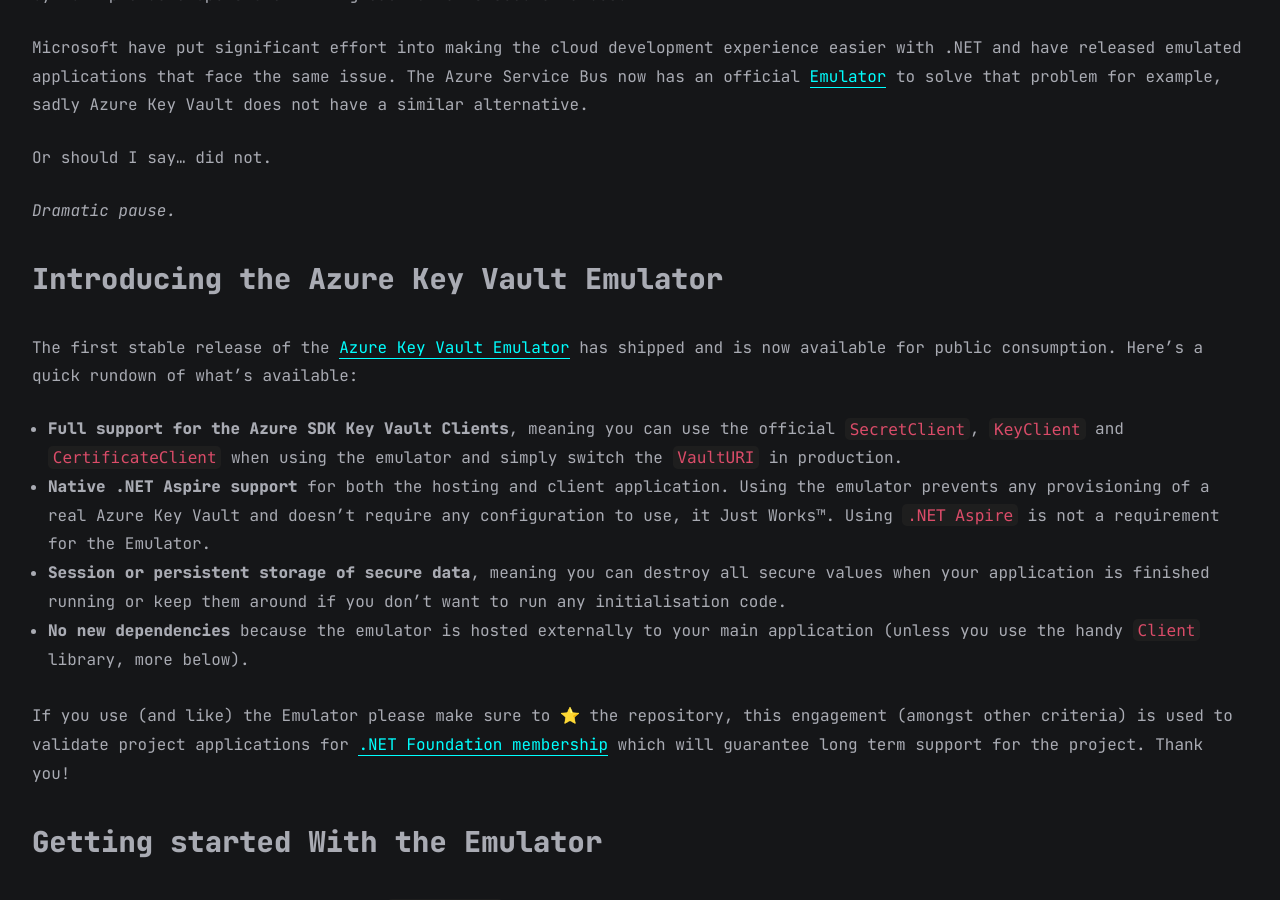
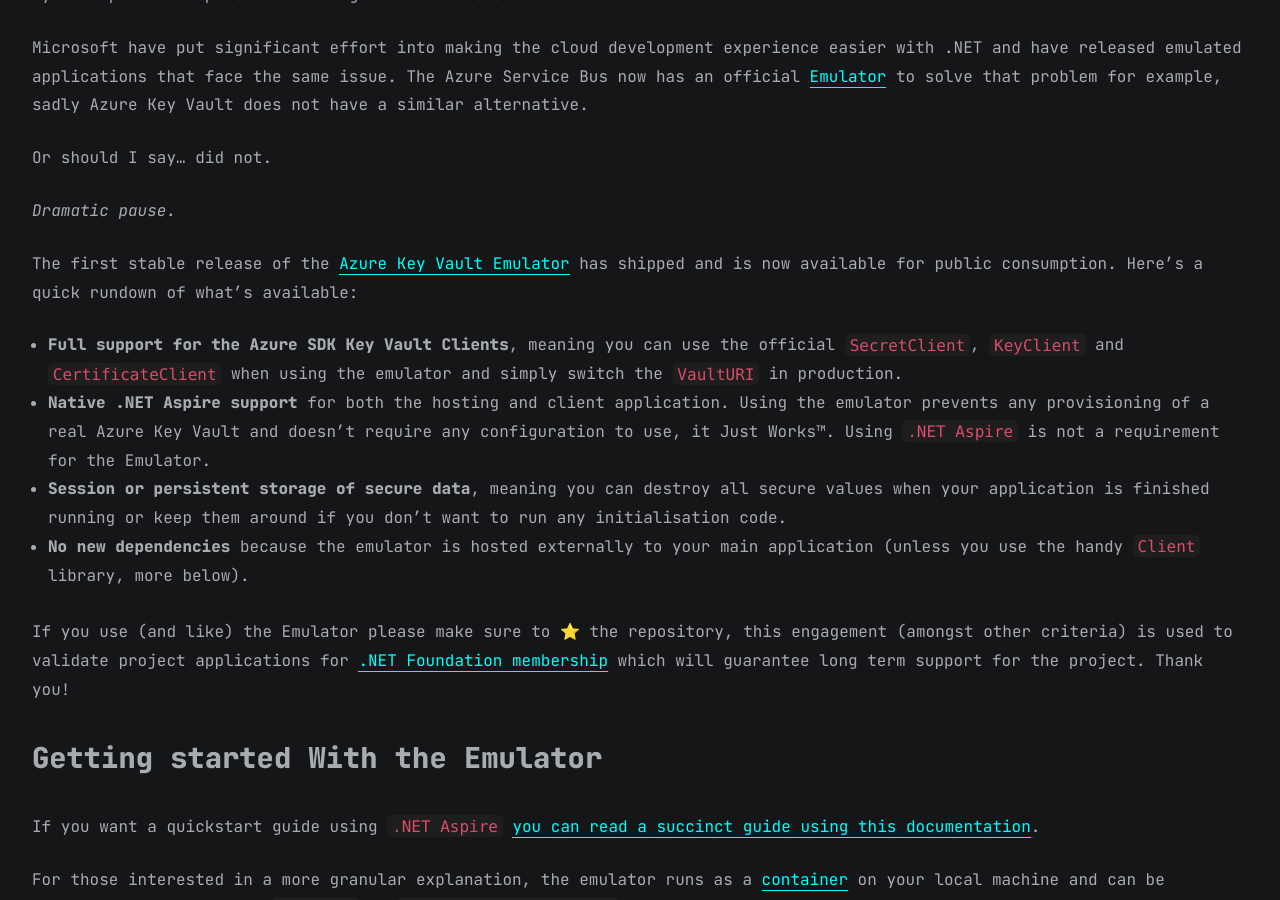
Before and after one commit to james-gould/PersonalBlog, a Jekyll site: the page built from all_collections/_posts/2025-24-04-Azure-Key-Vault-Emulator.md, in a window 1280 px wide and 900 px high, scrolled down 572 px. Built offline with Jekyll 4.4.1, drawn with Linux system fonts in a browser that asks for light colours; nearby versions of some CDN libraries; comment, search, counter and statistics services are not loaded.

Commit message:
Removed duplicate title

```diff
--- a/all_collections/_posts/2025-24-04-Azure-Key-Vault-Emulator.md
+++ b/all_collections/_posts/2025-24-04-Azure-Key-Vault-Emulator.md
@@ -14,8 +14,6 @@ Microsoft have put significant effort into making the cloud development experien
 Or should I say... did not.
 
 *Dramatic pause.*
-
-## Introducing the Azure Key Vault Emulator
 
 The first stable release of the [Azure Key Vault Emulator](https://github.com/james-gould/azure-keyvault-emulator) has shipped and is now available for public consumption. Here's a quick rundown of what's available:
 
```
